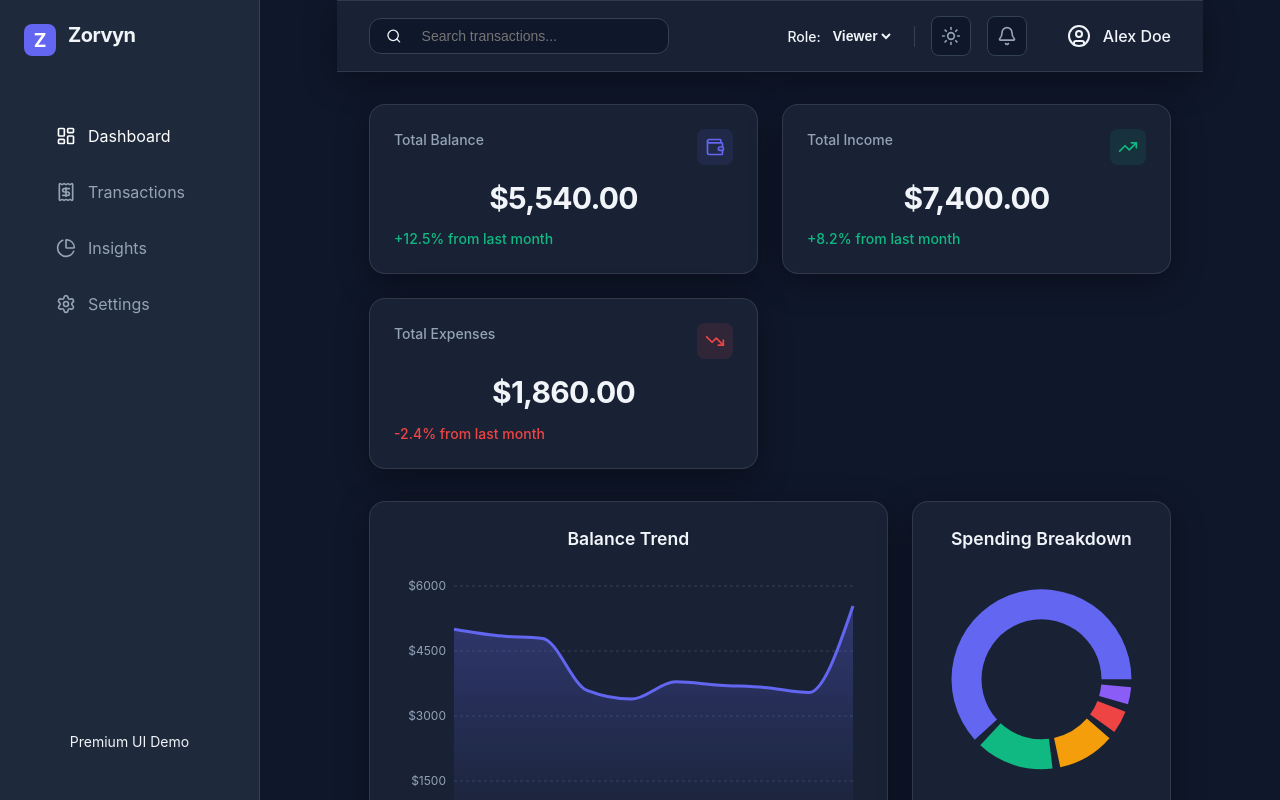
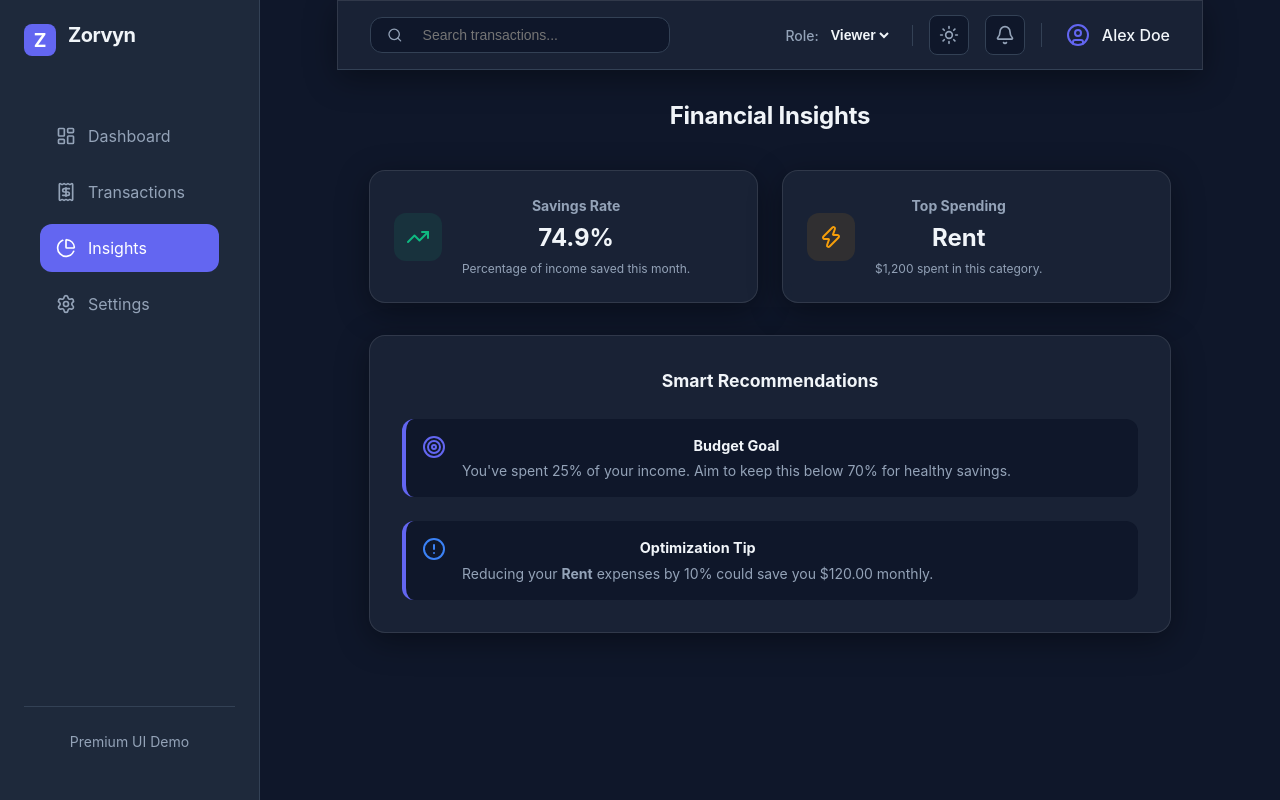
Before and after one commit to adityahacks123/Zorvyn, a React (Vite) app: page / in a window 1280 px wide. Both pictures are taken after a click on the item "Insights". Shown: the top 800 px of the page. Built offline with nearby package versions, Linux system fonts and the light colour scheme.

Commit message:
Dashboard updated

```diff
--- a/src/components/layout/Header.css
+++ b/src/components/layout/Header.css
@@ -1,12 +1,17 @@
 .header {
-  height: 72px;
+  height: var(--header-height);
+  padding: 0 2rem;
   display: flex;
   align-items: center;
   justify-content: space-between;
-  padding: 0 2rem;
+  position: sticky;
+  top: 0;
+  z-index: 90;
   border-radius: 0;
-  border-left: none;
-  border-right: none;
+  border-bottom: 1px solid var(--border-color);
+  background: var(--bg-card);
+  backdrop-filter: blur(12px);
+  width: 100%;
 }
 
 .header-search {
@@ -21,12 +26,12 @@
 }
 
 .header-search:focus-within {
-  border-color: var(--color-primary);
+  border-color: var(--primary);
   box-shadow: 0 0 0 2px rgba(99, 102, 241, 0.2);
 }
 
 .search-icon {
-  color: var(--color-text-muted);
+  color: var(--text-muted);
   margin-right: 0.75rem;
 }
 
@@ -76,7 +81,7 @@
 
 .role-label {
   font-size: 0.875rem;
-  color: var(--color-text-muted);
+  color: var(--text-muted);
   font-weight: 500;
   margin-left: 0.5rem;
 }
@@ -85,15 +90,15 @@
   background: transparent;
   border: none;
   outline: none;
-  color: var(--color-text-main);
+  color: var(--text-main);
   font-weight: 600;
   font-size: 0.875rem;
   cursor: pointer;
 }
 
 .role-dropdown option {
-  background-color: var(--color-bg-card);
-  color: var(--color-text-main);
+  background-color: var(--bg-card);
+  color: var(--text-main);
 }
 
 .user-profile {
@@ -101,13 +106,13 @@
   align-items: center;
   gap: 0.75rem;
   font-weight: 500;
-  color: var(--color-text-main);
-  border-left: 1px solid var(--color-border);
+  color: var(--text-main);
+  border-left: 1px solid var(--border-color);
   padding-left: 1.5rem;
 }
 
 .profile-icon {
-  color: var(--color-primary);
+  color: var(--primary);
 }
 
 @media (max-width: 768px) {
--- a/src/components/layout/Sidebar.css
+++ b/src/components/layout/Sidebar.css
@@ -64,12 +64,12 @@
 }
 
 .sidebar-nav li:hover {
-  background-color: var(--color-bg-main);
-  color: var(--color-text-main);
+  background-color: var(--bg-main);
+  color: var(--text-main);
 }
 
 .sidebar-nav li.active {
-  background-color: var(--color-primary);
+  background-color: var(--primary);
   color: white;
 }
 
@@ -77,8 +77,8 @@
   padding: 1.5rem;
   text-align: center;
   font-size: 0.875rem;
-  color: var(--color-text-muted);
-  border-top: 1px solid var(--color-border);
+  color: var(--text-muted);
+  border-top: 1px solid var(--border-color);
 }
 
 @media (max-width: 768px) {
--- a/src/components/layout/Sidebar.jsx
+++ b/src/components/layout/Sidebar.jsx
@@ -1,8 +1,18 @@
 import React from 'react';
 import { LayoutDashboard, Receipt, PieChart, Settings } from 'lucide-react';
+import { useFinance } from '../../context/FinanceContext';
 import './Sidebar.css';
 
 const Sidebar = () => {
+  const { activeTab, setActiveTab } = useFinance();
+
+  const menuItems = [
+    { id: 'Dashboard', icon: LayoutDashboard, label: 'Dashboard' },
+    { id: 'Transactions', icon: Receipt, label: 'Transactions' },
+    { id: 'Insights', icon: PieChart, label: 'Insights' },
+    { id: 'Settings', icon: Settings, label: 'Settings' },
+  ];
+
   return (
     <aside className="sidebar">
       <div className="sidebar-logo">
@@ -11,22 +21,16 @@ const Sidebar = () => {
       </div>
       <nav className="sidebar-nav">
         <ul>
-          <li className="active">
-            <LayoutDashboard size={20} />
-            <span>Dashboard</span>
-          </li>
-          <li>
-            <Receipt size={20} />
-            <span>Transactions</span>
-          </li>
-          <li>
-            <PieChart size={20} />
-            <span>Insights</span>
-          </li>
-          <li>
-            <Settings size={20} />
-            <span>Settings</span>
-          </li>
+          {menuItems.map((item) => (
+            <li
+              key={item.id}
+              className={activeTab === item.id ? 'active' : ''}
+              onClick={() => setActiveTab(item.id)}
+            >
+              <item.icon size={20} />
+              <span>{item.label}</span>
+            </li>
+          ))}
         </ul>
       </nav>
       <div className="sidebar-footer">
--- /dev/null
+++ b/src/components/ui/InsightsView.css
@@ -0,0 +1,96 @@
+.insights-view {
+  display: flex;
+  flex-direction: column;
+  gap: 2rem;
+  animation: fadeIn 0.3s ease-out;
+}
+
+.view-title {
+  font-size: 1.5rem;
+  font-weight: 700;
+  color: var(--text-main);
+}
+
+.insights-grid {
+  display: grid;
+  grid-template-columns: repeat(auto-fit, minmax(300px, 1fr));
+  gap: 1.5rem;
+}
+
+.insight-card {
+  padding: 1.5rem;
+  display: flex;
+  gap: 1.25rem;
+  align-items: center;
+}
+
+.insight-icon {
+  width: 48px;
+  height: 48px;
+  border-radius: var(--radius-md);
+  display: flex;
+  align-items: center;
+  justify-content: center;
+}
+
+.insight-icon.income { background: rgba(16, 185, 129, 0.1); color: var(--success); }
+.insight-icon.warning { background: rgba(245, 158, 11, 0.1); color: var(--warning); }
+
+.insight-info h3 {
+  font-size: 0.875rem;
+  color: var(--text-muted);
+  margin-bottom: 0.25rem;
+}
+
+.insight-value {
+  font-size: 1.5rem;
+  font-weight: 700;
+  color: var(--text-main);
+}
+
+.insight-desc {
+  font-size: 0.75rem;
+  color: var(--text-muted);
+  margin-top: 0.25rem;
+}
+
+.recommendations-section {
+  padding: 2rem;
+  display: flex;
+  flex-direction: column;
+  gap: 1.5rem;
+}
+
+.recommendations-section h3 {
+  font-size: 1.1rem;
+  color: var(--text-main);
+}
+
+.recommendation-item {
+  display: flex;
+  gap: 1rem;
+  padding: 1rem;
+  background: var(--bg-main);
+  border-radius: var(--radius-md);
+  border-left: 4px solid var(--primary);
+}
+
+.rec-icon {
+  color: var(--primary);
+  flex-shrink: 0;
+}
+
+.rec-icon.info {
+  color: var(--info);
+}
+
+.recommendation-item h4 {
+  font-size: 0.9rem;
+  color: var(--text-main);
+  margin-bottom: 0.25rem;
+}
+
+.recommendation-item p {
+  font-size: 0.875rem;
+  color: var(--text-muted);
+}
--- /dev/null
+++ b/src/components/ui/InsightsView.jsx
@@ -0,0 +1,75 @@
+import React, { useMemo } from 'react';
+import { useFinance } from '../../context/FinanceContext';
+import { TrendingUp, TrendingDown, Target, Zap, AlertCircle } from 'lucide-react';
+import './InsightsView.css';
+
+const InsightsView = () => {
+  const { transactions } = useFinance();
+
+  const metrics = useMemo(() => {
+    const income = transactions.filter(t => t.type === 'Income').reduce((acc, t) => acc + t.amount, 0);
+    const expenses = transactions.filter(t => t.type === 'Expense').reduce((acc, t) => acc + t.amount, 0);
+    const savingsRate = income > 0 ? ((income - expenses) / income) * 100 : 0;
+
+    const categories = transactions
+      .filter(t => t.type === 'Expense')
+      .reduce((acc, t) => {
+        acc[t.category] = (acc[t.category] || 0) + t.amount;
+        return acc;
+      }, {});
+
+    const topCategory = Object.entries(categories).sort((a, b) => b[1] - a[1])[0];
+
+    return { income, expenses, savingsRate, topCategory };
+  }, [transactions]);
+
+  return (
+    <div className="insights-view">
+      <h2 className="view-title">Financial Insights</h2>
+
+      <div className="insights-grid">
+        <div className="insight-card glass-panel">
+          <div className="insight-icon income">
+            <TrendingUp size={24} />
+          </div>
+          <div className="insight-info">
+            <h3>Savings Rate</h3>
+            <p className="insight-value">{metrics.savingsRate.toFixed(1)}%</p>
+            <p className="insight-desc">Percentage of income saved this month.</p>
+          </div>
+        </div>
+
+        <div className="insight-card glass-panel">
+          <div className="insight-icon warning">
+            <Zap size={24} />
+          </div>
+          <div className="insight-info">
+            <h3>Top Spending</h3>
+            <p className="insight-value">{metrics.topCategory?.[0] || 'None'}</p>
+            <p className="insight-desc">${metrics.topCategory?.[1]?.toLocaleString()} spent in this category.</p>
+          </div>
+        </div>
+      </div>
+
+      <div className="recommendations-section glass-panel">
+        <h3>Smart Recommendations</h3>
+        <div className="recommendation-item">
+          <Target className="rec-icon" />
+          <div>
+            <h4>Budget Goal</h4>
+            <p>You've spent {((metrics.expenses / metrics.income) * 100).toFixed(0)}% of your income. Aim to keep this below 70% for healthy savings.</p>
+          </div>
+        </div>
+        <div className="recommendation-item">
+          <AlertCircle className="rec-icon info" />
+          <div>
+            <h4>Optimization Tip</h4>
+            <p>Reducing your <strong>{metrics.topCategory?.[0]}</strong> expenses by 10% could save you ${ (metrics.topCategory?.[1] * 0.1).toFixed(2) } monthly.</p>
+          </div>
+        </div>
+      </div>
+    </div>
+  );
+};
+
+export default InsightsView;
--- /dev/null
+++ b/src/components/ui/SettingsView.css
@@ -0,0 +1,88 @@
+.settings-view {
+  display: flex;
+  flex-direction: column;
+  gap: 2rem;
+  animation: fadeIn 0.3s ease-out;
+}
+
+.settings-container {
+  display: flex;
+  flex-direction: column;
+  gap: 1.5rem;
+  max-width: 800px;
+}
+
+.settings-section {
+  padding: 1.5rem;
+}
+
+.section-header {
+  display: flex;
+  align-items: center;
+  gap: 0.75rem;
+  margin-bottom: 1.5rem;
+  padding-bottom: 1rem;
+  border-bottom: 1px solid var(--border-color);
+}
+
+.section-icon {
+  color: var(--primary);
+}
+
+.section-header h3 {
+  font-size: 1.1rem;
+  font-weight: 600;
+  color: var(--text-main);
+}
+
+.setting-row {
+  display: flex;
+  justify-content: space-between;
+  align-items: center;
+  gap: 2rem;
+}
+
+.setting-info label {
+  display: block;
+  font-weight: 600;
+  font-size: 0.95rem;
+  color: var(--text-main);
+  margin-bottom: 0.25rem;
+}
+
+.setting-info p {
+  font-size: 0.85rem;
+  color: var(--text-muted);
+}
+
+.setting-select {
+  padding: 0.5rem 1rem;
+  background: var(--bg-main);
+  border: 1px solid var(--border-color);
+  color: var(--text-main);
+  border-radius: var(--radius-sm);
+  outline: none;
+  cursor: pointer;
+}
+
+.setting-btn {
+  padding: 0.6rem 1.2rem;
+  background: var(--primary);
+  color: white;
+  border: none;
+  border-radius: var(--radius-sm);
+  font-weight: 600;
+  font-size: 0.875rem;
+  cursor: pointer;
+  transition: background 0.2s;
+}
+
+.setting-btn:hover {
+  background: var(--primary-hover);
+}
+
+.coming-soon {
+  font-size: 0.875rem;
+  color: var(--text-muted);
+  font-style: italic;
+}
--- /dev/null
+++ b/src/components/ui/SettingsView.jsx
@@ -0,0 +1,65 @@
+import React from 'react';
+import { useFinance } from '../../context/FinanceContext';
+import { User, Shield, Bell, Globe, Moon } from 'lucide-react';
+import './SettingsView.css';
+
+const SettingsView = () => {
+  const { role, setRole, theme, toggleTheme } = useFinance();
+
+  return (
+    <div className="settings-view">
+      <h2 className="view-title">Settings</h2>
+
+      <div className="settings-container">
+        <section className="settings-section glass-panel">
+          <div className="section-header">
+            <User size={20} className="section-icon" />
+            <h3>Profile Settings</h3>
+          </div>
+          <div className="section-content">
+            <div className="setting-row">
+              <div className="setting-info">
+                <label>User Role</label>
+                <p>Change your access level within the application.</p>
+              </div>
+              <select value={role} onChange={(e) => setRole(e.target.value)} className="setting-select">
+                <option value="Viewer">Viewer (Read-only)</option>
+                <option value="Admin">Admin (Full Control)</option>
+              </select>
+            </div>
+          </div>
+        </section>
+
+        <section className="settings-section glass-panel">
+          <div className="section-header">
+            <Moon size={20} className="section-icon" />
+            <h3>Appearance</h3>
+          </div>
+          <div className="section-content">
+            <div className="setting-row">
+              <div className="setting-info">
+                <label>Theme</label>
+                <p>Toggle between light and dark mode.</p>
+              </div>
+              <button onClick={toggleTheme} className="setting-btn">
+                {theme === 'light' ? 'Switch to Dark' : 'Switch to Light'}
+              </button>
+            </div>
+          </div>
+        </section>
+
+        <section className="settings-section glass-panel">
+          <div className="section-header">
+            <Shield size={20} className="section-icon" />
+            <h3>Security & Privacy</h3>
+          </div>
+          <div className="section-content">
+            <p className="coming-soon">Advanced security settings coming soon...</p>
+          </div>
+        </section>
+      </div>
+    </div>
+  );
+};
+
+export default SettingsView;
--- a/src/context/FinanceContext.jsx
+++ b/src/context/FinanceContext.jsx
@@ -19,6 +19,7 @@ export const FinanceProvider = ({ children }) => {
     }));
   });
 
+  const [activeTab, setActiveTab] = useState('Dashboard');
   const [role, setRole] = useState('Viewer');
   const [theme, setTheme] = useState(() => localStorage.getItem('finance_theme') || 'dark');
   const [filters, setFilters] = useState({ category: 'All', type: 'All' });
@@ -55,6 +56,7 @@ export const FinanceProvider = ({ children }) => {
     role, setRole,
     theme, toggleTheme,
     filters, setFilters,
+    activeTab, setActiveTab,
     addTransaction, editTransaction, deleteTransaction
   };
 
--- a/src/pages/DashboardPage.jsx
+++ b/src/pages/DashboardPage.jsx
@@ -4,11 +4,13 @@ import SummaryCard from '../components/ui/SummaryCard';
 import BalanceChart from '../components/charts/BalanceChart';
 import SpendingBreakdown from '../components/charts/SpendingBreakdown';
 import TransactionTable from '../components/ui/TransactionTable';
+import InsightsView from '../components/ui/InsightsView';
+import SettingsView from '../components/ui/SettingsView';
 import { Wallet, TrendingUp, TrendingDown, Lightbulb } from 'lucide-react';
 import './DashboardPage.css';
 
 const DashboardPage = () => {
-  const { transactions } = useFinance();
+  const { transactions, activeTab } = useFinance();
 
   const { totalIncome, totalExpense, balance, chartData, spendingData, highestCategory } = useMemo(() => {
     let income = 0;
@@ -56,6 +58,8 @@ const DashboardPage = () => {
 
   return (
     <div className="dashboard-page">
+      {activeTab === 'Dashboard' && (
+        <>
           <div className="summary-grid">
             <SummaryCard
               title="Total Balance"
@@ -88,7 +92,7 @@ const DashboardPage = () => {
               <SpendingBreakdown data={spendingData} />
               <div className="insights-panel glass-panel">
                 <div className="insights-header">
-              <Lightbulb size={20} color="var(--color-warning)" />
+                  <Lightbulb size={20} color="var(--warning)" />
                   <h3>Smart Insights</h3>
                 </div>
                 <ul className="insights-list">
@@ -102,8 +106,13 @@ const DashboardPage = () => {
               </div>
             </div>
           </div>
+          <TransactionTable />
+        </>
+      )}
 
-      <TransactionTable />
+      {activeTab === 'Transactions' && <TransactionTable />}
+      {activeTab === 'Insights' && <InsightsView />}
+      {activeTab === 'Settings' && <SettingsView />}
     </div>
   );
 };
--- a/src/styles/global.css
+++ b/src/styles/global.css
@@ -78,13 +78,14 @@ body {
   margin-left: var(--sidebar-width);
   display: flex;
   flex-direction: column;
+  min-width: 0; /* Prevents flex items from overflowing */
 }
 
 .page-content {
   padding: 2rem;
+  width: 100%;
   max-width: 1400px;
   margin: 0 auto;
-  width: 100%;
 }
 
 @media (max-width: 1024px) {
```
Lines whose indentation alone changed are shown as unchanged.
